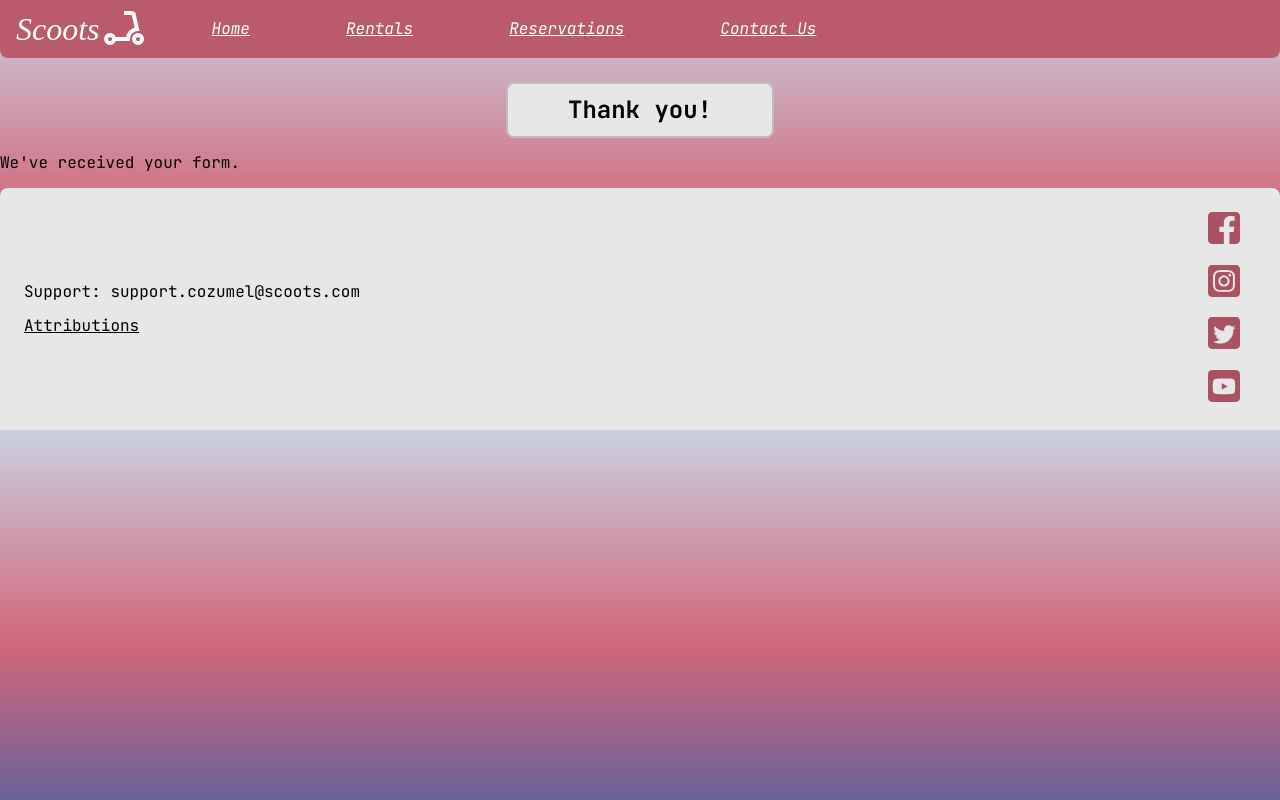
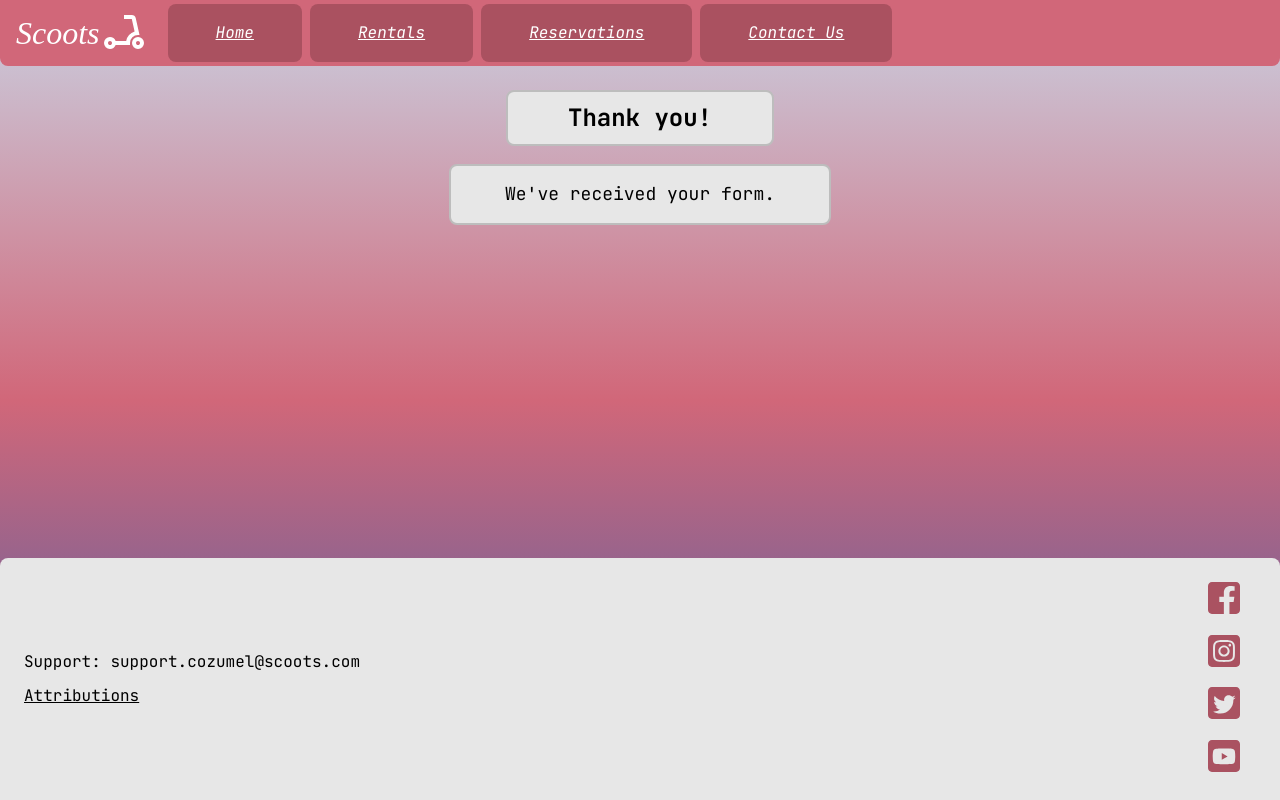
Before and after one commit to Zaphrey/wdd230, a plain HTML site: page scoots/thankyou.html in a window 1280 px wide. Drawn offline with Linux system fonts and the light colour scheme; a web font is replaced by a local one.

Commit message:
public test 06

```diff
--- a/scoots/styles/base.css
+++ b/scoots/styles/base.css
@@ -4,7 +4,7 @@
     --text-color: rgb(0, 0, 0);
     --link-color: rgb(255, 255, 255);
     --primary-color: rgb(209, 103, 121);
-    --primary-color-darker: rgb(186, 91, 107);
+    --primary-color-darker: rgb(170, 81, 96);
     --primary-color-shadow: #8a3e4b;
     --primary-color-hover: rgb(141, 60, 73);
     --primary-color-border: rgb(84, 43, 49);
@@ -27,6 +27,7 @@ body {
     font-family: var(--base-font);
     padding: 0px;
     margin: 0px;
+    min-height: 100vh;
     background-image: var(--background-gradient);
     min-width: var(--min-width);
 }
@@ -35,7 +36,7 @@ nav {
     color: #fff;
     top: 0px;
     position: sticky;
-    background-color: var(--primary-color-darker);
+    background-color: var(--primary-color);
     font-style: italic;
     display: flex;
     flex-direction: column;
@@ -62,8 +63,8 @@ a {
 }
 
 nav>a {
-
     border-bottom: var(--border-primary);
+    background-color: var(--primary-color-darker);
 }
 
 nav a:first-child {
@@ -296,7 +297,7 @@ footer div.social-links img {
     border: var(--border-1);
     border-radius: var(--border-radius);
     background-color: var(--background-color);
-    margin: 0 0 2em 0;
+    margin: 2em 0;
     padding: 1em;
     max-width: 1500px;
 }
@@ -319,11 +320,12 @@ label {
     font-family: var(--base-font);
     resize: vertical;
     display: block;
-    padding: 1em;
+    padding: 0.25em 1em;
     width: 75vw;
     max-width: var(--min-width);
     border: var(--border-1);
     margin-top: 0.5em;
+    min-height: 44px;
 }
 
 .form input[type="checkbox"] {
@@ -474,7 +476,7 @@ textarea:valid {
 }
 
 p>a:not(.inline-link):not(.button) {
-    color: var(--primary-color-darker);
+    color: var(--primary-color-border);
     text-decoration: underline;
     padding: 0;
 }
@@ -586,3 +588,20 @@ iframe {
     display: flex;
     align-items: center;
 }
+
+footer.sticky {
+    position: absolute;
+    bottom: 0px;
+    left: 0;
+    right: 0;
+    margin: 0 auto;
+}
+
+main p.attribute-message {
+    width: 100vw;
+    max-width: 300px;
+    margin: 1em auto;
+    padding: 1em 0.5em;
+    min-width: var(--min-width);
+    text-align: center;
+}
--- a/scoots/styles/medium.css
+++ b/scoots/styles/medium.css
@@ -7,6 +7,7 @@
         flex-direction: row;
     }
 
+
     nav a:first {
         padding: 0px 2em;
     }
@@ -14,8 +15,14 @@
     nav>a {
         text-align: center;
         padding: 20px 1em;
+        margin: 4px;
+        border: none;
+        background-color: var(--primary-color-darker);
+        border-radius: var(--border-radius);
+    }
 
-        border: none;
+    nav a:hover {
+        background-color: var(--primary-color-hover);
     }
 
     #logo-nav-container {
@@ -95,10 +102,6 @@
         width: 10em;
     }
 
-    nav a:hover {
-        background-color: var(--primary-color-hover);
-    }
-
     #active:hover {
         background-color: var(--primary-color-border);
     }
--- a/scoots/thankyou.html
+++ b/scoots/thankyou.html
@@ -46,9 +46,9 @@
     </nav>
     <main>
         <h1>Thank you!</h1>
-        <p>We've received your form.</p>
+        <p class="card attribute-message">We've received your form.</p>
     </main>
-    <footer>
+    <footer class="sticky">
         <ul class="contact-list">
             <li>Support: support.cozumel@scoots.com</li>
             <li><a id="attribution-link" href="attributions.html">Attributions</a></li>
```
Also changed, not shown: scoots/rentals.html (+3 -3 lines).
